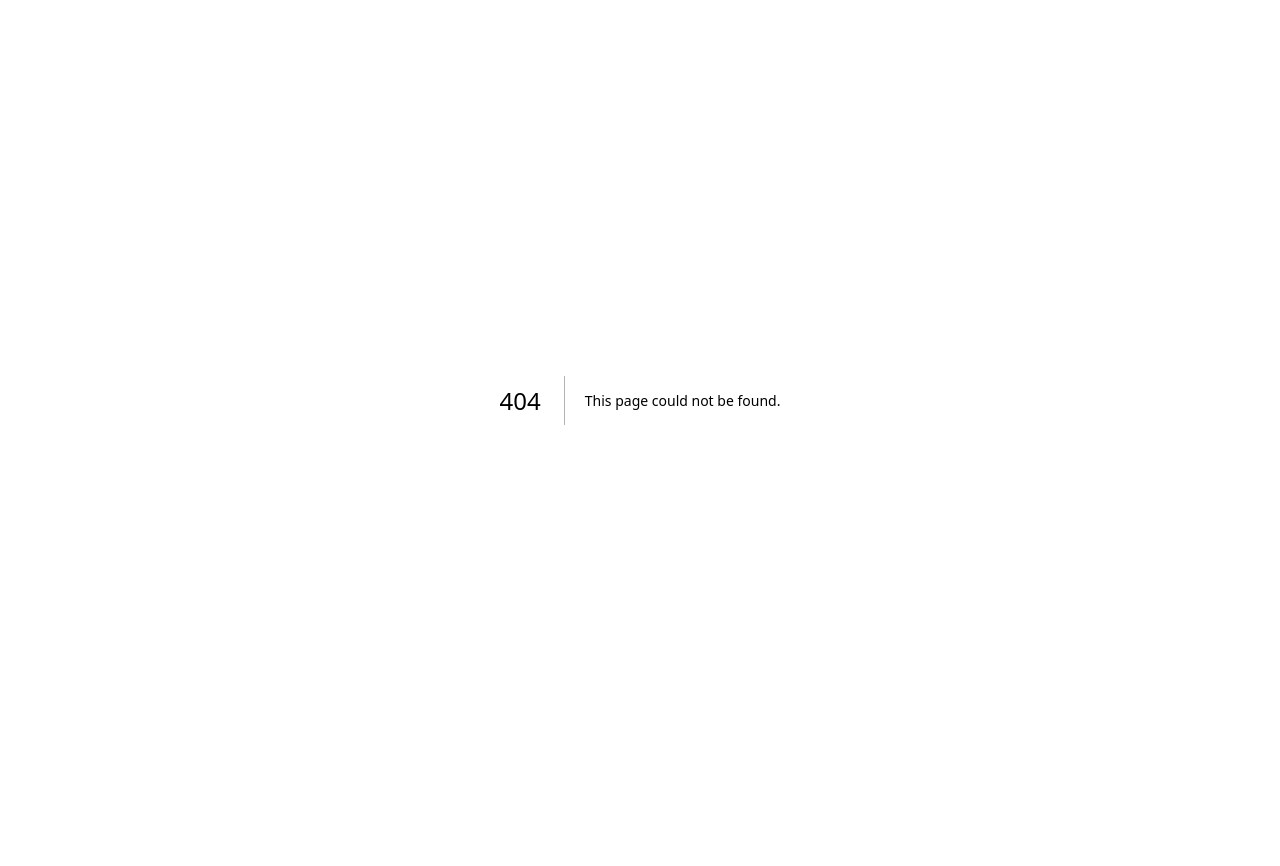
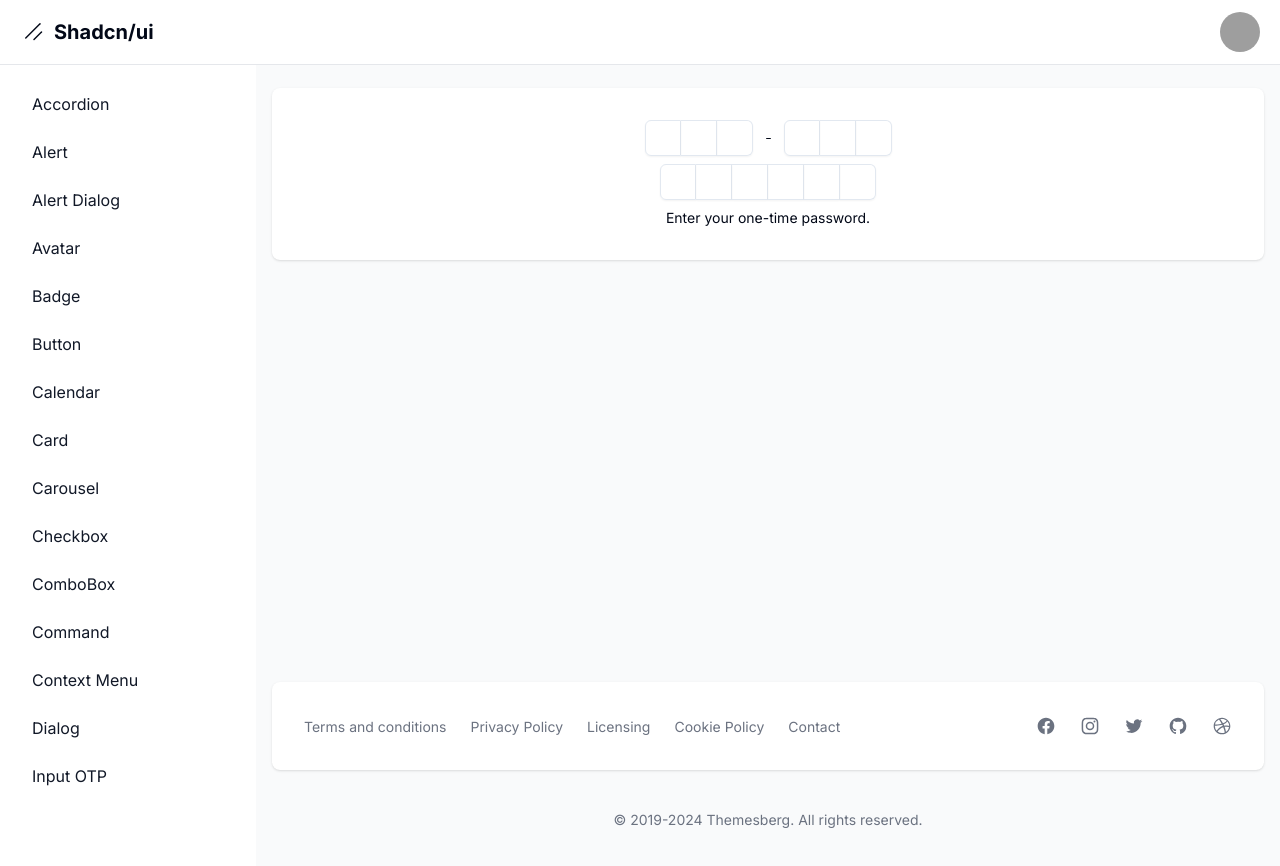
Before and after one commit to DezzDev/shadcd-tutorial, a Next.js app: page /dashboard/input-otp in a window 1280 px wide. Before the commit this address had no page. Shown: the top 866 px of the page. Before the commit the page ends 800 px from the top, so only its background shows below. Built offline with nearby package versions, Linux system fonts and the light colour scheme; grey boxes are pictures that could not be loaded.

Commit message:
input otp

```diff
--- a/package.json
+++ b/package.json
@@ -27,6 +27,7 @@
     "date-fns": "^3.6.0",
     "embla-carousel-autoplay": "^8.2.1",
     "embla-carousel-react": "^8.2.1",
+    "input-otp": "^1.2.4",
     "lucide-react": "^0.437.0",
     "next": "14.2.7",
     "react": "^18",
--- /dev/null
+++ b/src/app/dashboard/input-otp/page.tsx
@@ -0,0 +1,58 @@
+'use client'
+
+import {
+  InputOTP,
+  InputOTPGroup,
+  InputOTPSeparator,
+  InputOTPSlot,
+} from "@/components/ui/input-otp"
+import { useState } from "react"
+
+export default function InputOTPDemo() {
+
+  const [value, setValue] = useState("")
+
+  return (
+    <div className="flex justify-center flex-col items-center">
+      <InputOTP maxLength={6}>
+        <InputOTPGroup>
+          <InputOTPSlot index={0} />
+          <InputOTPSlot index={1} />
+          <InputOTPSlot index={2} />
+        </InputOTPGroup>
+        <InputOTPSeparator />
+        <InputOTPGroup>
+          <InputOTPSlot index={3} />
+          <InputOTPSlot index={4} />
+          <InputOTPSlot index={5} />
+        </InputOTPGroup>
+      </InputOTP>
+
+      {/* input otp 2 */}
+      <div className="space-y-2">
+        <InputOTP
+          maxLength={6}
+          value={value}
+          onChange={(value) => setValue(value)}
+        >
+          <InputOTPGroup>
+            <InputOTPSlot index={0} />
+            <InputOTPSlot index={1} />
+            <InputOTPSlot index={2} />
+            <InputOTPSlot index={3} />
+            <InputOTPSlot index={4} />
+            <InputOTPSlot index={5} />
+          </InputOTPGroup>
+        </InputOTP>
+        <div className="text-center text-sm">
+          {value === "" ? (
+            <>Enter your one-time password.</>
+          ) : (
+            <>You entered: {value}</>
+          )}
+        </div>
+      </div>
+
+    </div>
+  )
+}
--- a/src/app/dashboard/layout.tsx
+++ b/src/app/dashboard/layout.tsx
@@ -20,6 +20,7 @@
   { name: "comboBox", href: "comboBox" },
   { name: "context menu", href: "context-menu" },
   { name: "menu bar", href: "menubar" },
+  { name: "input OTP ", href: "input-otp" },
 
 ].sort((a, b) => a.name.localeCompare(b.name));
 
--- /dev/null
+++ b/src/components/ui/input-otp.tsx
@@ -0,0 +1,71 @@
+"use client"
+
+import * as React from "react"
+import { DashIcon } from "@radix-ui/react-icons"
+import { OTPInput, OTPInputContext } from "input-otp"
+
+import { cn } from "@/lib/utils"
+
+const InputOTP = React.forwardRef<
+  React.ElementRef<typeof OTPInput>,
+  React.ComponentPropsWithoutRef<typeof OTPInput>
+>(({ className, containerClassName, ...props }, ref) => (
+  <OTPInput
+    ref={ref}
+    containerClassName={cn(
+      "flex items-center gap-2 has-[:disabled]:opacity-50",
+      containerClassName
+    )}
+    className={cn("disabled:cursor-not-allowed", className)}
+    {...props}
+  />
+))
+InputOTP.displayName = "InputOTP"
+
+const InputOTPGroup = React.forwardRef<
+  React.ElementRef<"div">,
+  React.ComponentPropsWithoutRef<"div">
+>(({ className, ...props }, ref) => (
+  <div ref={ref} className={cn("flex items-center", className)} {...props} />
+))
+InputOTPGroup.displayName = "InputOTPGroup"
+
+const InputOTPSlot = React.forwardRef<
+  React.ElementRef<"div">,
+  React.ComponentPropsWithoutRef<"div"> & { index: number }
+>(({ index, className, ...props }, ref) => {
+  const inputOTPContext = React.useContext(OTPInputContext)
+  const { char, hasFakeCaret, isActive } = inputOTPContext.slots[index]
+
+  return (
+    <div
+      ref={ref}
+      className={cn(
+        "relative flex h-9 w-9 items-center justify-center border-y border-r border-input text-sm shadow-sm transition-all first:rounded-l-md first:border-l last:rounded-r-md",
+        isActive && "z-10 ring-1 ring-ring",
+        className
+      )}
+      {...props}
+    >
+      {char}
+      {hasFakeCaret && (
+        <div className="pointer-events-none absolute inset-0 flex items-center justify-center">
+          <div className="h-4 w-px animate-caret-blink bg-foreground duration-1000" />
+        </div>
+      )}
+    </div>
+  )
+})
+InputOTPSlot.displayName = "InputOTPSlot"
+
+const InputOTPSeparator = React.forwardRef<
+  React.ElementRef<"div">,
+  React.ComponentPropsWithoutRef<"div">
+>(({ ...props }, ref) => (
+  <div ref={ref} role="separator" {...props}>
+    <DashIcon />
+  </div>
+))
+InputOTPSeparator.displayName = "InputOTPSeparator"
+
+export { InputOTP, InputOTPGroup, InputOTPSlot, InputOTPSeparator }
```
Also changed, not shown: 1 other file (tests, documents, lock files or other folders).
